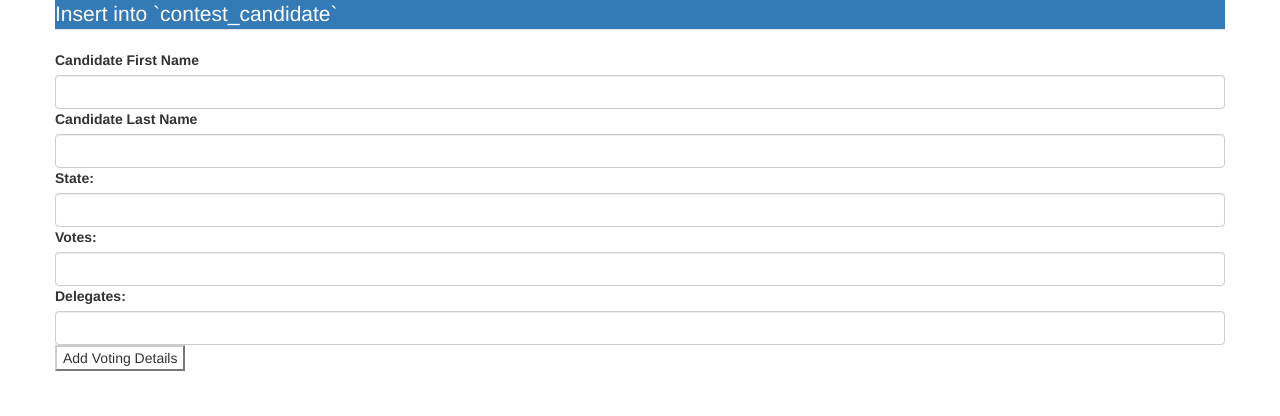
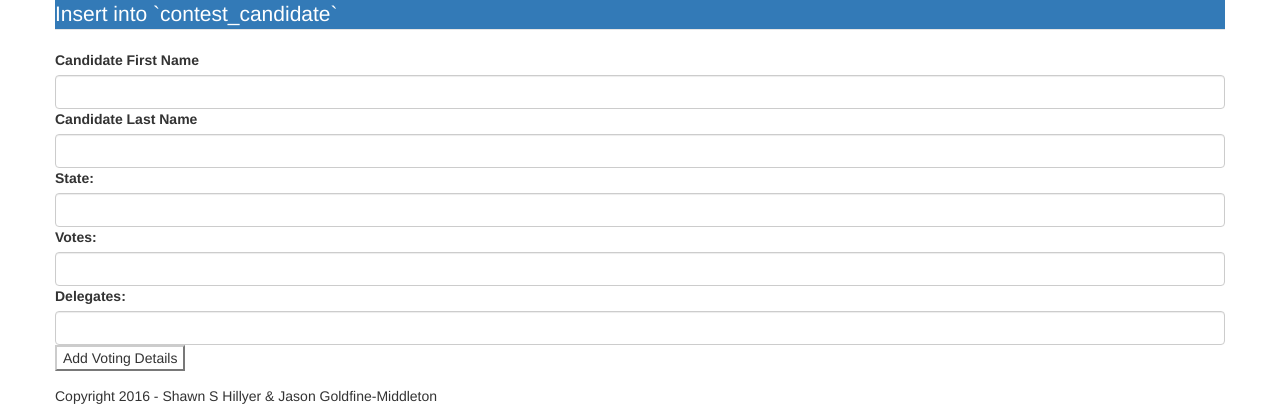
Before and after one commit to sshillyer/poli-race-2016, a PHP site: page / in a window 1280 px wide. Shown: the part 1220-1636 px from the top of the page. Before the commit the page ends 1591 px from the top, so only its background shows below. Run offline with PHP 8.4, Linux system fonts and the light colour scheme; some libraries are stand-ins or nearby versions.

Commit message:
Edit footer.php and put into index.html

```diff
--- a/site/index.html
+++ b/site/index.html
@@ -1,5 +1,4 @@
 <html lang="en">
-
 <head>
     <meta charset="utf-8">
     <meta name="viewport" content="width=device-width, initial-scale=1">
@@ -144,6 +143,11 @@
                 </div>
             </form> <!-- End insert contest_candidate -->
         </div>
+
+        <!-- Footer -->
+        <div class="row">
+            <footer><p>Copyright 2016 - Shawn S Hillyer & Jason Goldfine-Middleton</p></footer>
+        </div>
     </div> <!-- END "container" DIV -->
 </body>
 
--- a/site/php/footer.php
+++ b/site/php/footer.php
@@ -1,7 +1,7 @@
 
 <!-- Footer -->
 		<div class="row">
-			<p>Copyright 2016 - Shawn S Hillyer & Jason Goldfine-Middleton
+			<footer><p>Copyright 2016 - Shawn S Hillyer & Jason Goldfine-Middleton</p></footer>
 		</div>
 	</div> <!-- End of container div-->
 </body>
```
